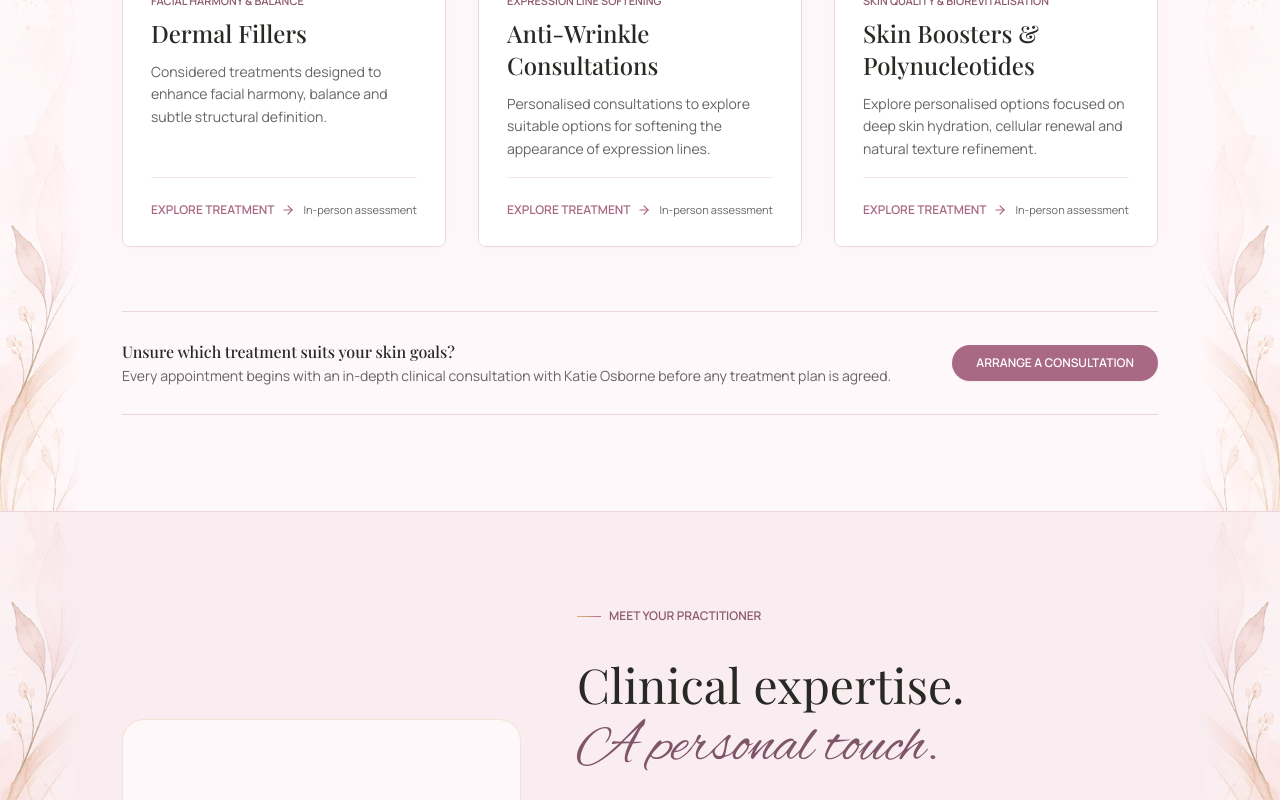
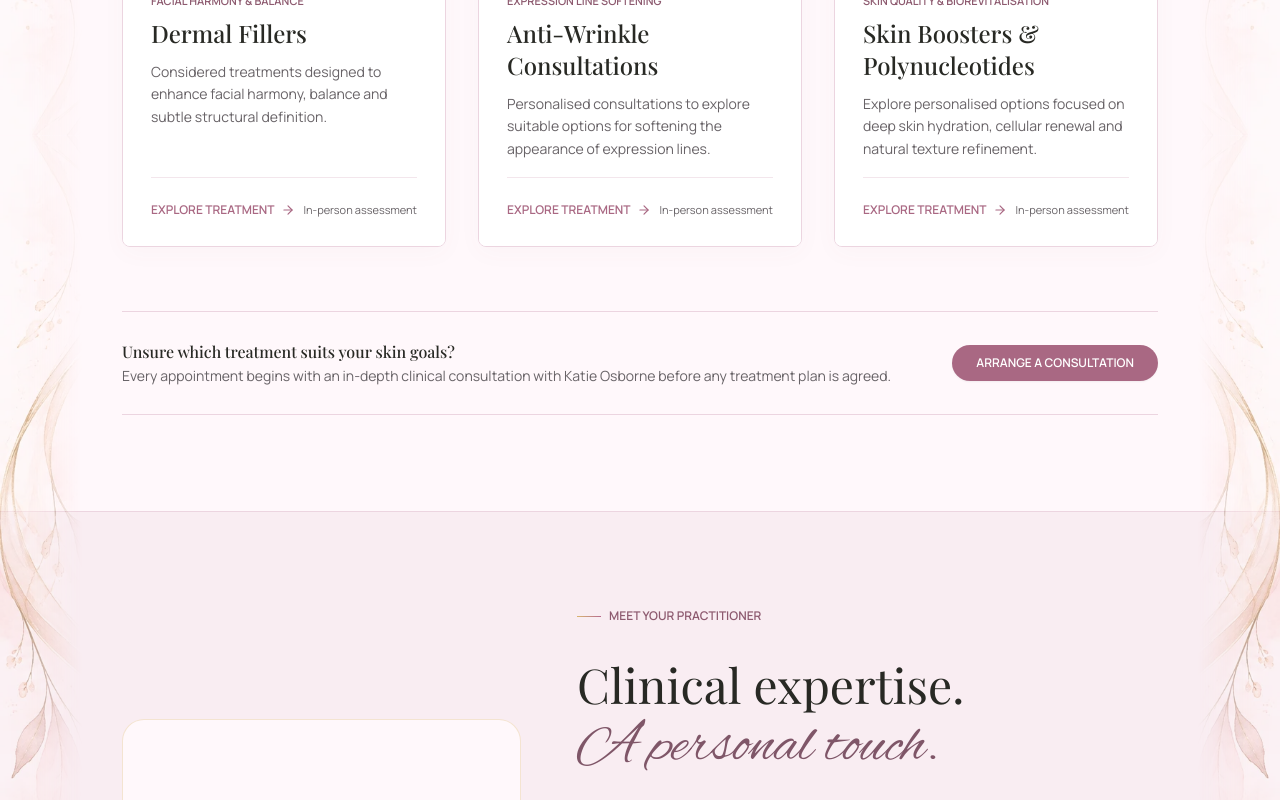
Before and after one commit to adriann1z/Majestic-Aesthetics, a React (Vite) app: page / in a window 1280 px wide. Shown: the part 1540-2340 px from the top of the page. Built offline with nearby package versions, Linux system fonts and the light colour scheme; a web font is replaced by a local one.

Commit message:
Make floral borders continuous across section boundaries

```diff
--- a/src/App.tsx
+++ b/src/App.tsx
@@ -18,6 +18,7 @@ import { ReviewChecklistModal } from './components/ReviewChecklistModal';
 import { PrivacyModal } from './components/PrivacyModal';
 import { Treatment } from './data/treatments';
 import { SectionReveal } from './components/SectionReveal';
+import { FloralEdges } from './components/FloralEdges';
 
 export default function App() {
   const [selectedTreatment, setSelectedTreatment] = useState<Treatment | null>(null);
@@ -55,7 +56,8 @@ export default function App() {
       />
 
       {/* Main Content Area */}
-      <main className="flex-1">
+      <main className="site-main relative flex-1">
+        <FloralEdges />
 
         {/* 3. Editorial Hero Section */}
         <Hero
--- /dev/null
+++ b/src/components/FloralEdges.tsx
@@ -0,0 +1,40 @@
+import { useEffect, useRef, useState } from 'react';
+
+const TILE_HEIGHT = 733.333;
+
+export const FloralEdges = () => {
+  const containerRef = useRef<HTMLDivElement>(null);
+  const [tileCount, setTileCount] = useState(1);
+
+  useEffect(() => {
+    const container = containerRef.current;
+    const main = container?.parentElement;
+    const credentials = main?.querySelector<HTMLElement>('.credentials-strip');
+    if (!container || !main || !credentials) return;
+
+    const update = () => {
+      const start = credentials.offsetTop + credentials.offsetHeight;
+      container.style.top = `${start}px`;
+      setTileCount(Math.max(1, Math.ceil((main.offsetHeight - start) / TILE_HEIGHT)));
+    };
+    const observer = new ResizeObserver(update);
+    observer.observe(main);
+    observer.observe(credentials);
+    const hero = main.querySelector('#hero');
+    if (hero) observer.observe(hero);
+    update();
+    return () => observer.disconnect();
+  }, []);
+
+  return (
+    <div ref={containerRef} className="floral-edges" aria-hidden="true">
+      {['left', 'right'].map(side => (
+        <div key={side} className={`floral-rail floral-rail--${side}`}>
+          {Array.from({ length: tileCount }, (_, index) => (
+            <div key={index} className="floral-tile" />
+          ))}
+        </div>
+      ))}
+    </div>
+  );
+};
--- a/src/index.css
+++ b/src/index.css
@@ -52,21 +52,20 @@ p, a, h1, h2, h3, h4 { overflow-wrap: break-word; }
 .decorative-background--wash { inset: auto auto 0 0; width: 220px; height: 320px; opacity: .22; transform: rotate(180deg); mask-image: linear-gradient(to right, transparent, black); }
 .decorative-background--wash img { width: 1100px; max-width: none; position: absolute; right: -100px; }
 .site-shell main > section:not(#hero):not(.credentials-strip) > .decorative-background { display: none; }
-.site-shell main > section:not(#hero):not(.credentials-strip)::before,
-.site-shell main > section:not(#hero):not(.credentials-strip)::after {
-  content: '';
+.floral-edges { position: absolute; inset: 707px 0 0; pointer-events: none; z-index: 2; overflow: hidden; }
+.floral-rail {
   position: absolute;
   top: 0;
   bottom: 0;
   width: max(0px, min(320px, calc((100% - 1068px) / 2 - 24px)));
-  background: url('/images/majestic-edge-art.webp') right top / 1100px auto repeat-y;
   opacity: .5;
   mask-image: linear-gradient(to right, transparent, black 65%);
-  pointer-events: none;
-  z-index: -1;
 }
-.site-shell main > section:not(#hero):not(.credentials-strip)::before { left: 0; transform: scaleX(-1); }
-.site-shell main > section:not(#hero):not(.credentials-strip)::after { right: 0; }
+.floral-rail--left { left: 0; transform: scaleX(-1); }
+.floral-rail--right { right: 0; }
+.floral-tile { height: 733.333px; background: url('/images/majestic-edge-art.webp') right top / 1100px 100% no-repeat; }
+.floral-tile:nth-child(even) { transform: scaleY(-1); }
+.site-main:has([role="dialog"]) .floral-edges { visibility: hidden; }
 .reference-art { position: absolute; left: 0; right: 0; top: 40px; height: 777px; background: url('/images/majestic-reference-background.webp') center -40px / 100% 941px no-repeat; pointer-events: none; }
 .site-header { background: transparent; border-bottom: 0; }
 .site-header--scrolled { background: #fff8fbf5; }
@@ -143,8 +142,7 @@ p, a, h1, h2, h3, h4 { overflow-wrap: break-word; }
   .credential-item { flex-direction: column; text-align: center; }
 }
 @media (max-width: 1023px) {
-  .site-shell main > section:not(#hero):not(.credentials-strip)::before,
-  .site-shell main > section:not(#hero):not(.credentials-strip)::after { display: none; }
+  .floral-edges { display: none; }
   .reference-art { height: 1250px; background-size: auto 100%; opacity: .3; }
   .header-layout { grid-template-columns: 1fr auto; grid-template-rows: auto auto; padding-block: 16px; gap: 12px; }
   .header-brand { grid-column: 1; grid-row: 1; }
```
